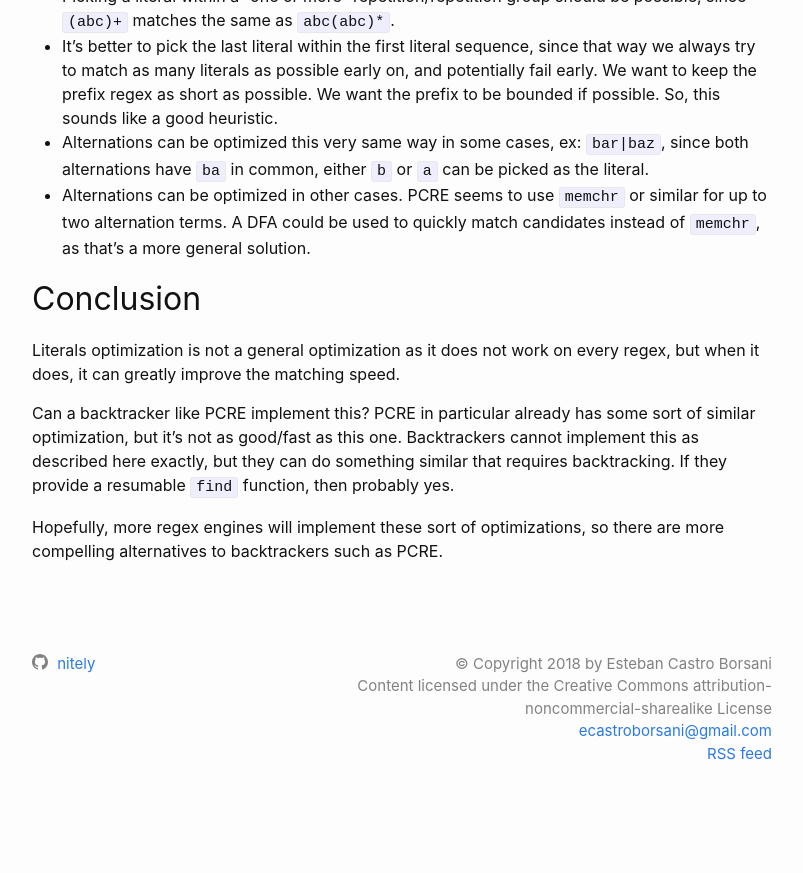
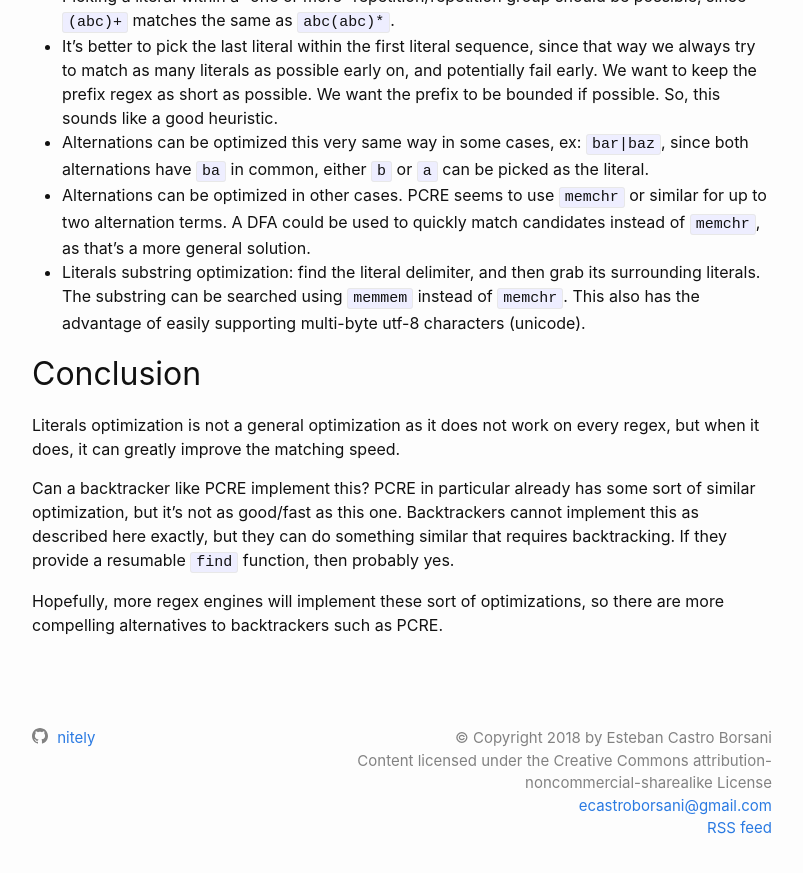
Before and after one commit to nitely/nitely.github.io, a Jekyll site: the page built from _posts/2020-08-12-regex-literals-optimization.markdown, in a window 1280 px wide and 900 px high, scrolled down 2932 px. Shown: the top 873 px of the window, without its empty margins (238-1041 px from the left). Built offline with Jekyll 4.4.1, drawn with Linux system fonts in a browser that asks for light colours; before the commit the page ends 3757 px from its top, so only the background shows below that; some of the changed text lies outside the part shown.

Commit message:
Literals substring optimization

```diff
--- a/_posts/2020-08-12-regex-literals-optimization.markdown
+++ b/_posts/2020-08-12-regex-literals-optimization.markdown
@@ -30,7 +30,7 @@ Here's a high-level description of the algorithm:
 
 There are two important constraints to picking a literal:
 
-  * *"none of the characters or symbols within the prefix must match the literal"*, why? consider the regex: `\d\w+x`, and the input text: `xxxxxxxxxxx`; this would take quadratic time, as the prefix will match until the start of the string every time. What about matching the prefix until the previous last scanned char? we'd need to match past that sometimes, ex: regex: `\d\w+x`, and text: `1xxx`. If we add this constraint, the literal becomes a delimeter, and these cases are solved.
+  * *"none of the characters or symbols within the prefix must match the literal"*, why? consider the regex: `\d\w+x`, and the input text: `xxxxxxxxxxx`; this would take quadratic time, as the prefix will match until the start of the string every time. What about matching the prefix until the previous last scanned char? we'd need to match past that sometimes, ex: regex: `\d\w+x`, and text: `1xxx`. If we add this constraint, the literal becomes a delimiter, and these cases are solved.
   * The literal cannot be part of a repetition, nor it can be part of an alternation. For example: `(abc)*def` the first literal candidate is `d`, since `(abc)*` may or may not be part of the match. Same thing for alternations.
 
 These constraints can be relaxed in some cases, see the *"Other optimizations"* section.
@@ -103,6 +103,7 @@ Here are other possible optimizations:
   * It's better to pick the last literal within the first literal sequence, since that way we always try to match as many literals as possible early on, and potentially fail early. We want to keep the prefix regex as short as possible. We want the prefix to be bounded if possible. So, this sounds like a good heuristic.
   * Alternations can be optimized this very same way in some cases, ex: `bar|baz`, since both alternations have `ba` in common, either `b` or `a` can be picked as the literal.
   * Alternations can be optimized in other cases. PCRE seems to use `memchr` or similar for up to two alternation terms. A DFA could be used to quickly match candidates instead of `memchr`, as that's a more general solution.
+  * Literals substring optimization: find the literal delimiter, and then grab its surrounding literals. The substring can be searched using `memmem` instead of `memchr`. This also has the advantage of easily supporting multi-byte utf-8 characters (unicode).
 
 ## Conclusion
 
```
Also changed, not shown: about.md (+1 -2 lines).
